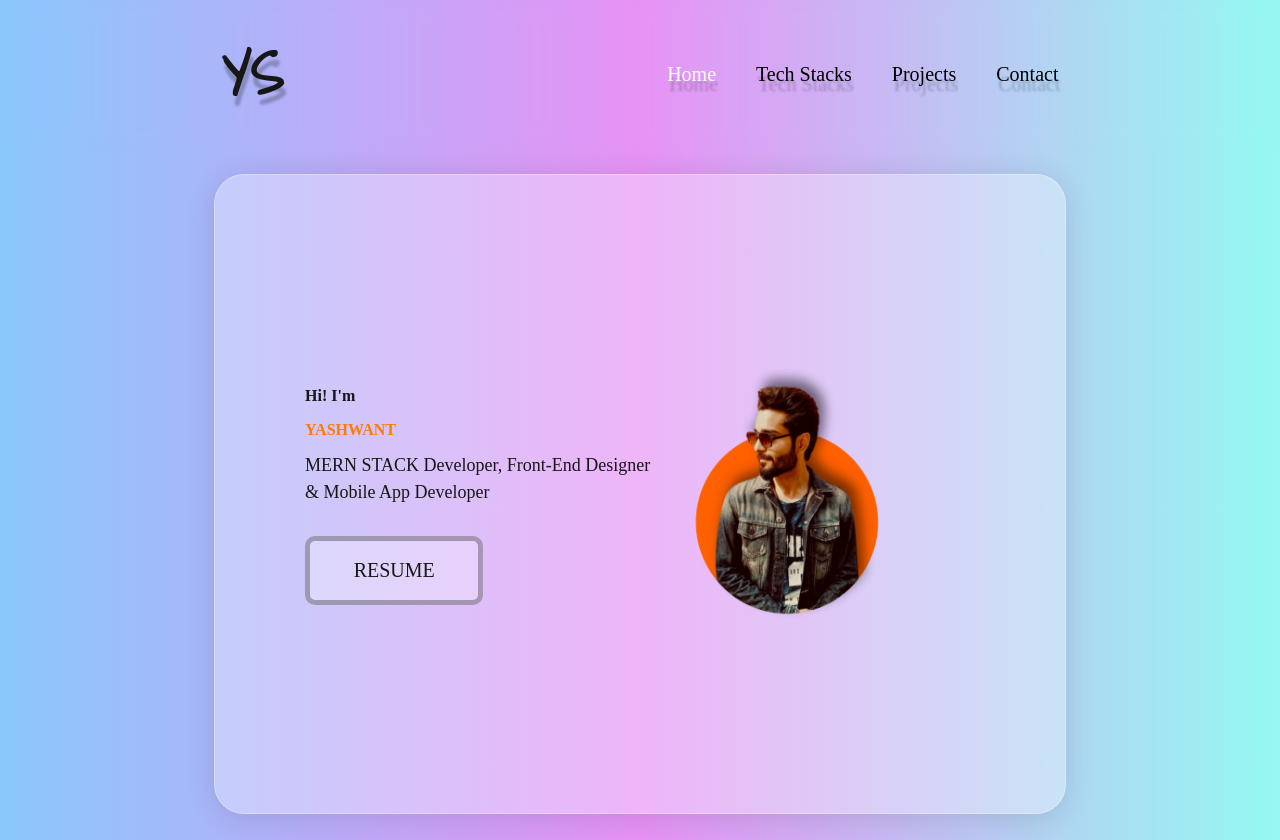
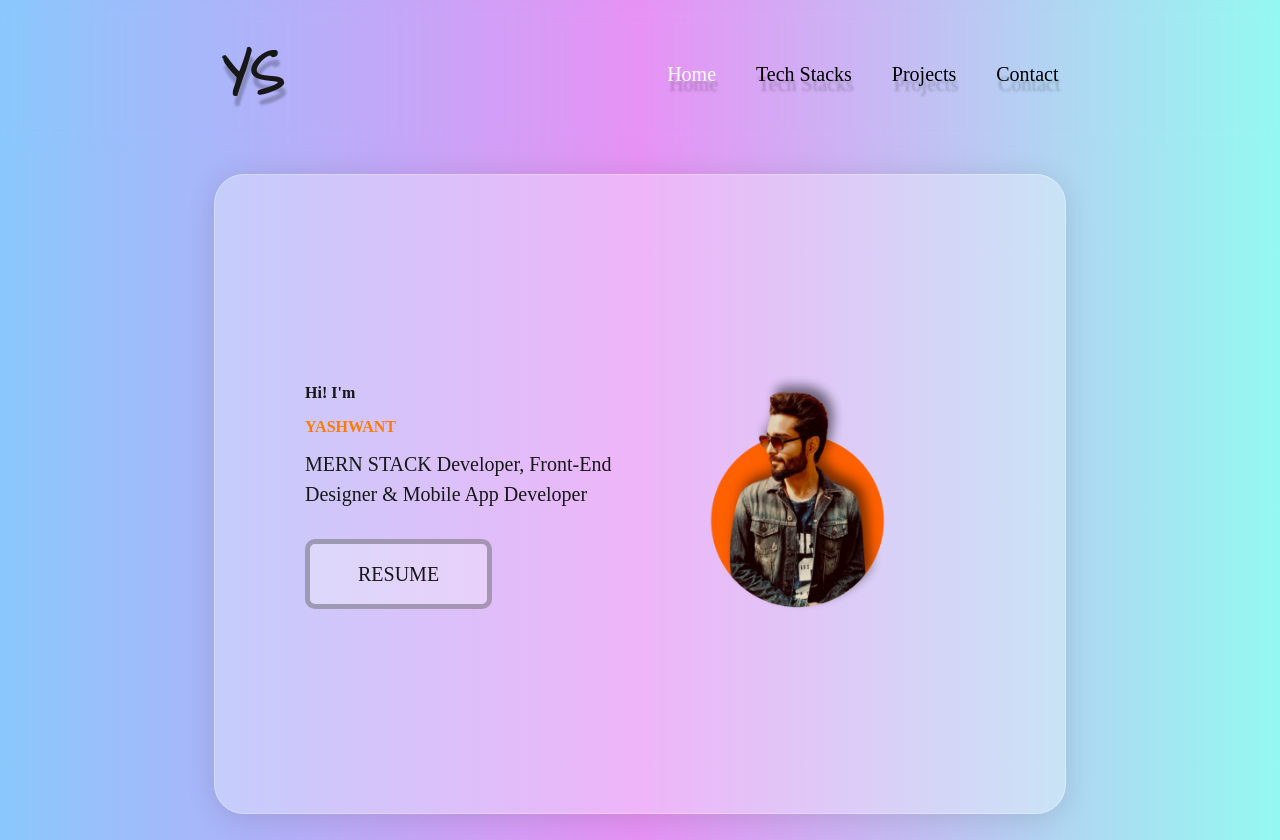
Before and after one commit to Yash18Singh/Portfolio-new, a Next.js app: page / in a window 1280 px wide. Built offline with nearby package versions, Linux system fonts and the light colour scheme; a web font is replaced by a local one.

Commit message:
Update Homepage.css

```diff
--- a/app/components/Homepage/Homepage.css
+++ b/app/components/Homepage/Homepage.css
@@ -35,11 +35,11 @@
     gap:10px;
 }
 .homepage-box-left > h1{
-    font-size:40;
+    font-size:38;
     font-weight:600;
 }
 .homepage-box-left > h5{
-    font-size:18px;
+    font-size:20px;
     font-weight:500;
 }
 
```
